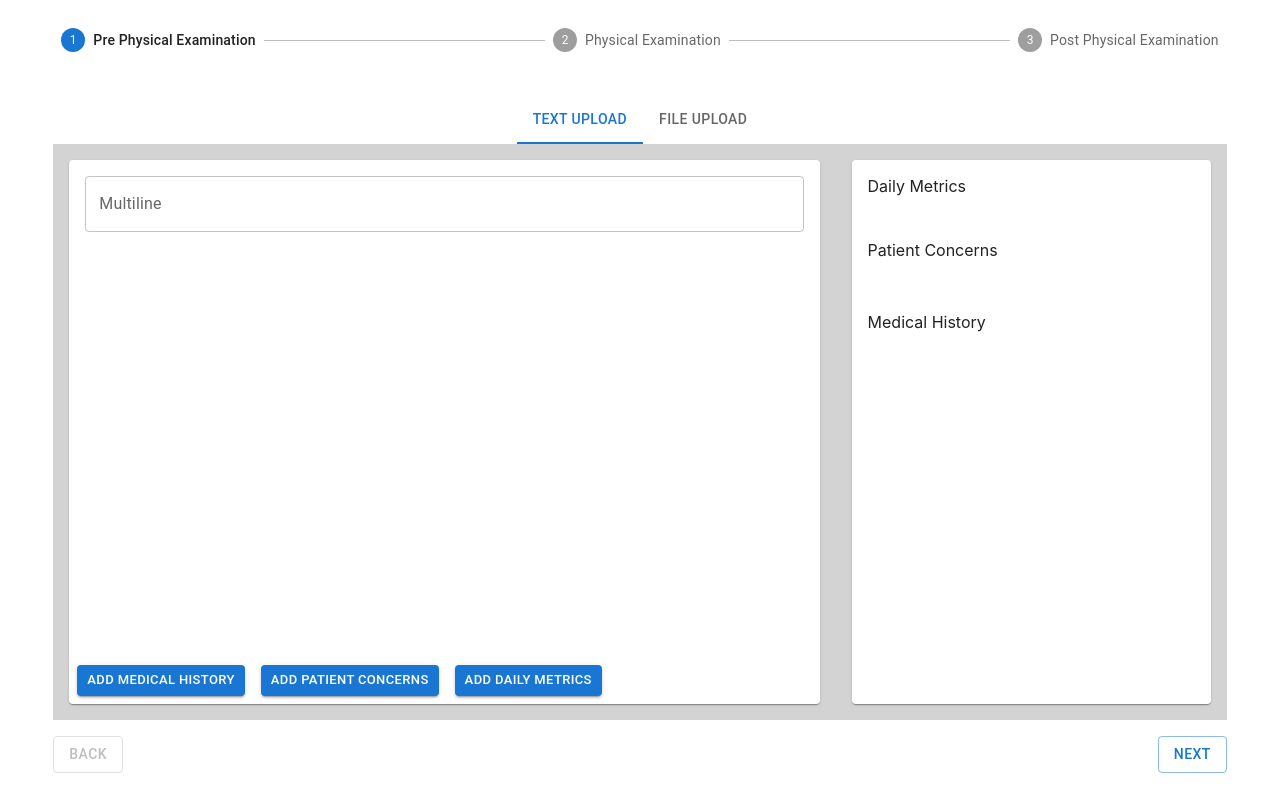
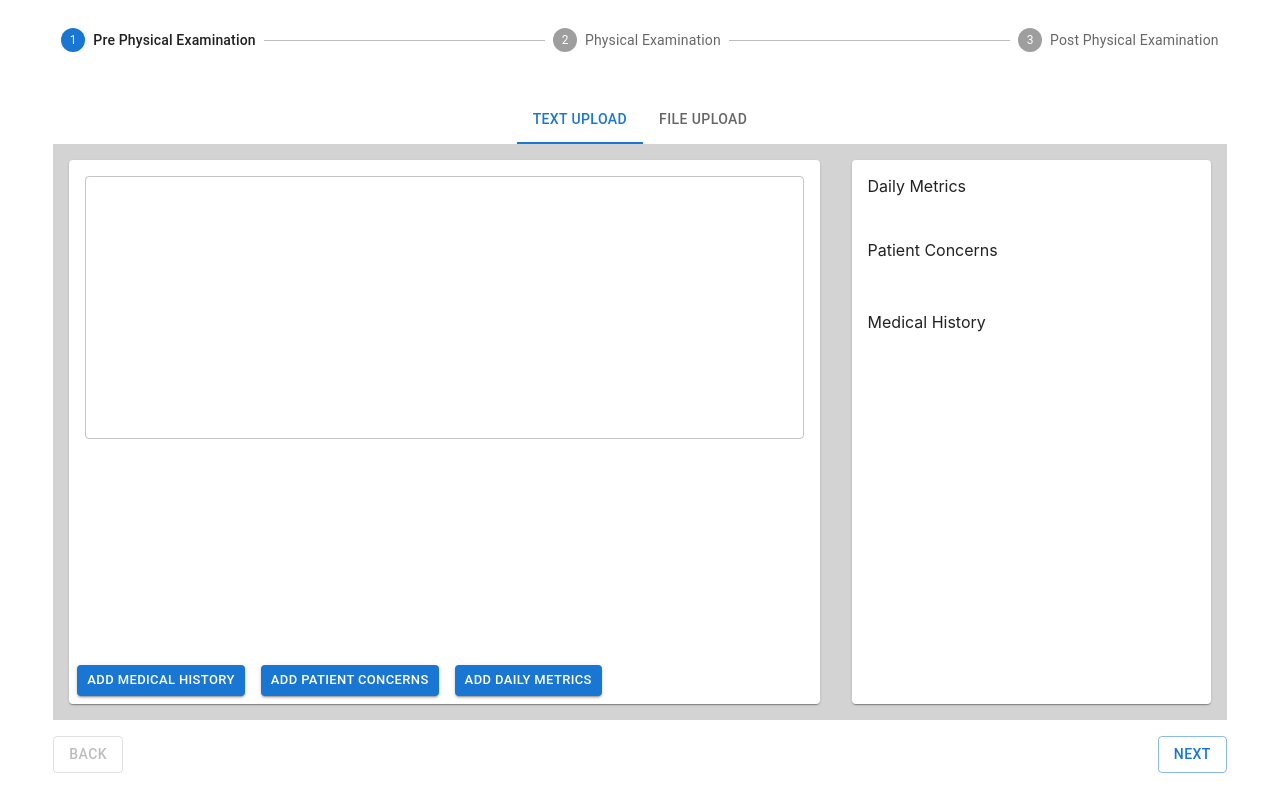
Before and after one commit to diboy2/vpe-frontend, a Next.js app: page / in a window 1280 px wide. Built offline with nearby package versions, Linux system fonts and the light colour scheme.

Commit message:
Fix alignment

```diff
--- a/components/pre-physical-exam/FileUpload.jsx
+++ b/components/pre-physical-exam/FileUpload.jsx
@@ -1,4 +1,6 @@
 import React from "react";
+import Card from '@mui/material/Card';
+import CardContent from "@mui/material/CardContent";
 import ImgMediaCard from "./ImageMedia";
 import Grid from "@mui/material/Grid";
 import Icon from "@mui/material/Icon";
@@ -36,20 +38,21 @@ const FileUpload = () => {
 
     };
     return (
-        <Grid container display="flex" flexGrow="1">
+        <Grid container display="flex" backgroundColor="lightgray">
             <Grid item xs={8}
                 display="flex"
                 justifyContent="center"
                 alignItems="center"
                 flexDirection="column"
-                backgroundColor="gray"
                 padding="16px"
             >
                 <ImgMediaCard
                     onFileUpload={onFileUpload}
                 />
             </Grid>
-            <Grid item xs={4}>
+            <Grid item xs={4} padding="16px" display="flex">
+                <Card height="100%" sx={{ flex: 1 }}>
+                    <CardContent>
                         Images
                         <List>
                             {
@@ -67,6 +70,9 @@ const FileUpload = () => {
                                 })
                             }
                         </List>
+                    </CardContent>
+                </Card>
+
             </Grid>
         </Grid>
     );
--- a/components/pre-physical-exam/ImageMedia.jsx
+++ b/components/pre-physical-exam/ImageMedia.jsx
@@ -1,5 +1,6 @@
 import * as React from 'react';
 import Card from '@mui/material/Card';
+import CardContent from '@mui/material/CardContent';
 import CardActions from '@mui/material/CardActions';
 import CardMedia from '@mui/material/CardMedia';
 import Button from '@mui/material/Button';
@@ -18,14 +19,16 @@ const ImageMedia = ({ onFileUpload }) =>  {
   };
 
   return (
-    <Card >
+    <Card height="100%"  sx={{ flex: 1, display: "flex", flexDirection: "column", width:"100%"}} >
       <input className="uploadFileButton" type="file" onChange={onChange}/>
-      <CardMedia
-        component="img"
-        alt="green iguana"
-        height="300"
-        src={fileUrl}
-      />
+      <CardContent>
+        <CardMedia
+          component="img"
+          alt="green iguana"
+          src={fileUrl}
+        />
+      </CardContent>
+
       <CardActions>
         <Stack spacing={2} direction="row-reverse">
             <Button
--- a/components/pre-physical-exam/TextUpload.jsx
+++ b/components/pre-physical-exam/TextUpload.jsx
@@ -83,21 +83,20 @@ const TextUpload = () => {
     };
 
     return (
-        <Grid container display="flex" flexGrow="1">
-            <Grid item xs={8} backgroundColor="lightgray" padding="16px" display="flex"   >
-                <Card height="100%" sx={{ flex: 1, display: "flex", flexDirection: "column"}}>
-                    <CardContent sx={{ flex: 1 }}>
-                        <FormControl fullWidth={true} >
+        <Grid container display="flex" flexGrow="1" backgroundColor="lightgray">
+            <Grid item xs={8} padding="16px" display="flex">
+                <Card height="100%"  sx={{ flex: 1, display: "flex", flexDirection: "column", width:"100%"}}>
+                    <CardContent sx={{ flex: 1, display: "flex" }}>
+
                         <TextField
-                                id="outlined-multiline-static"
-                                label="Multiline"
-                                multiline={true}
+                            fullWidth
                             value={text}
                             onChange={(event) => {
                                 setText(event.target.value)
                             }}
+                            multiline={true}
+                            rows = {10}
                         />
-                        </FormControl>
                     </CardContent>
                     <CardActions>
                         <Stack spacing={2} direction="row-reverse">
@@ -108,7 +107,7 @@ const TextUpload = () => {
                     </CardActions>
                 </Card>
             </Grid>
-            <Grid item xs={4} padding="16px"  display="flex" backgroundColor="lightgray" >
+            <Grid item xs={4} padding="16px"  display="flex" >
                 <Card height="100%" sx={{ flex: 1}}>
                     <CardContent>
                         <FormControl fullWidth={true}>
```
Lines whose indentation alone changed are shown as unchanged.
